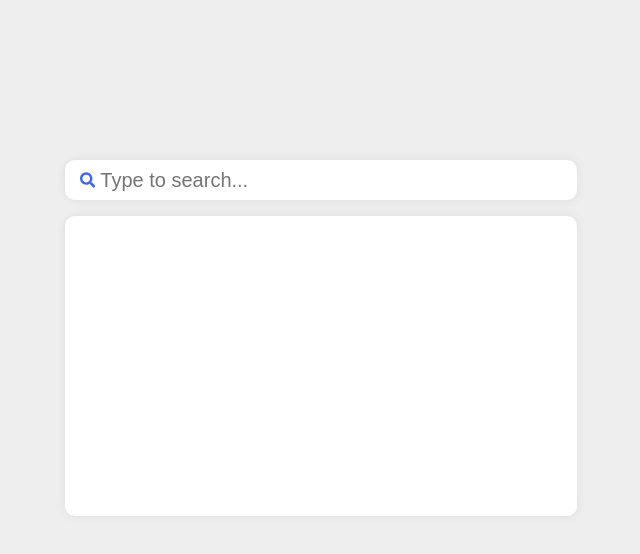
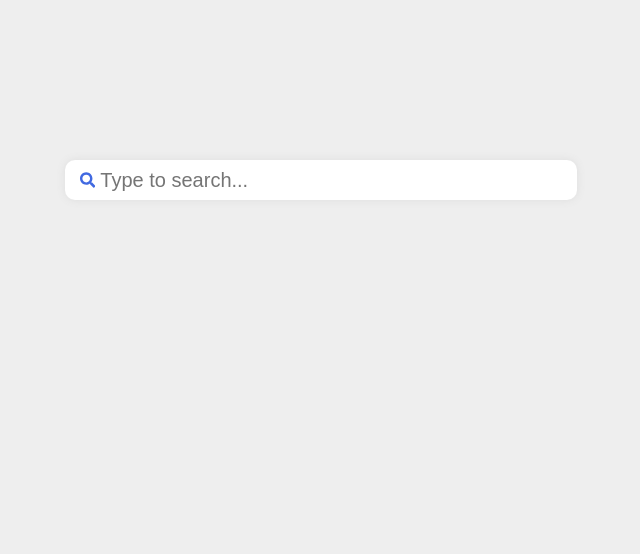
Before and after one commit to Doheera-kosi/React-Search-Bar, a React (Vite) app: page / in a window 1280 px wide. Shown: the top 554 px of the page, without its empty margins (319-959 px from the left). Built offline with nearby package versions, Linux system fonts and the light colour scheme.

Commit message:
Update SearchResultList.css

```diff
--- a/src/components/SearchResultList.css
+++ b/src/components/SearchResultList.css
@@ -6,6 +6,6 @@
   box-shadow: 0 0 8px #ddd;
   border-radius: 10px;
   margin-top: 1rem;
-  min-height: 300px;
+  max-height: 300px;
   overflow-y: scroll;
 }
```
